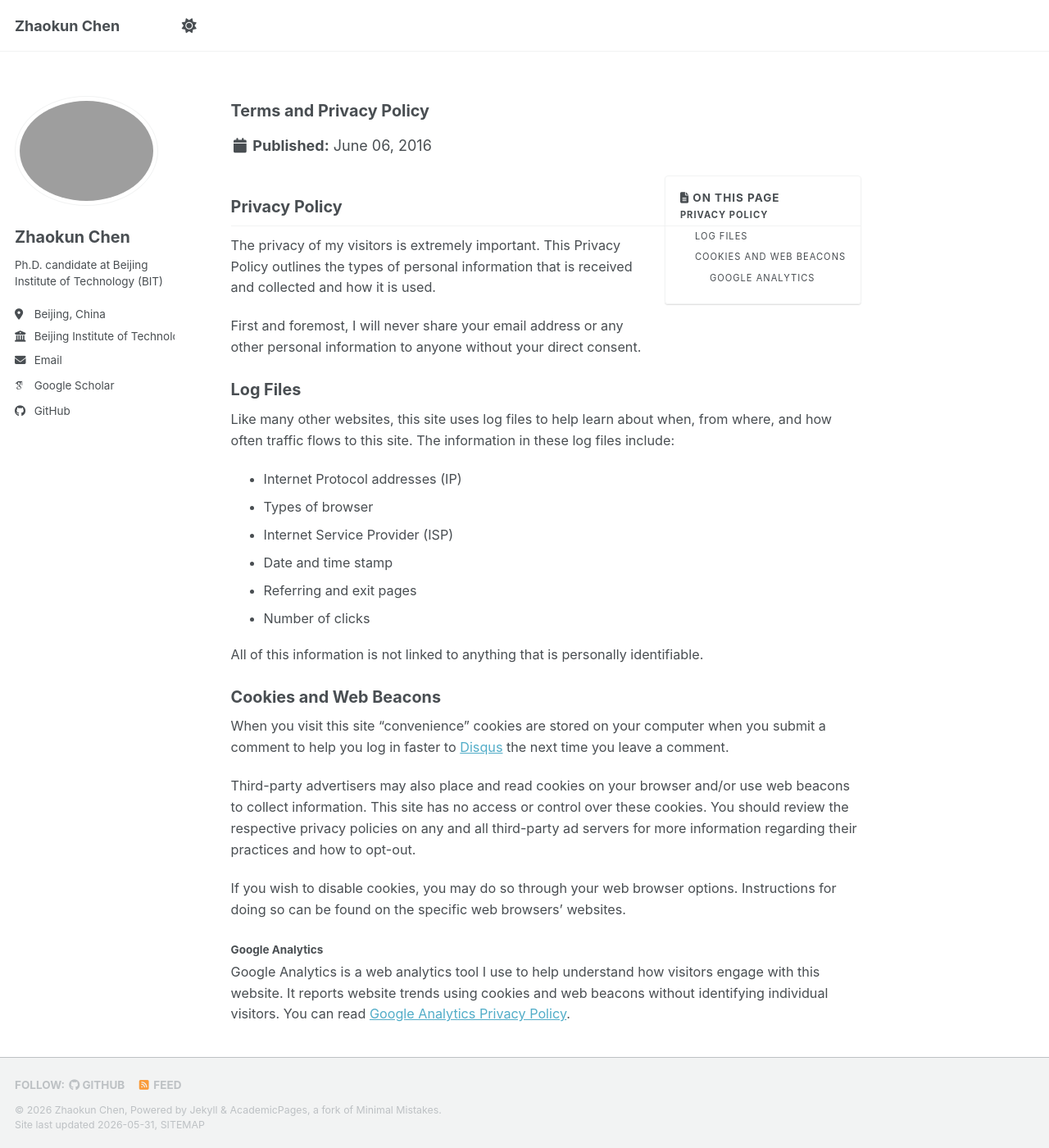
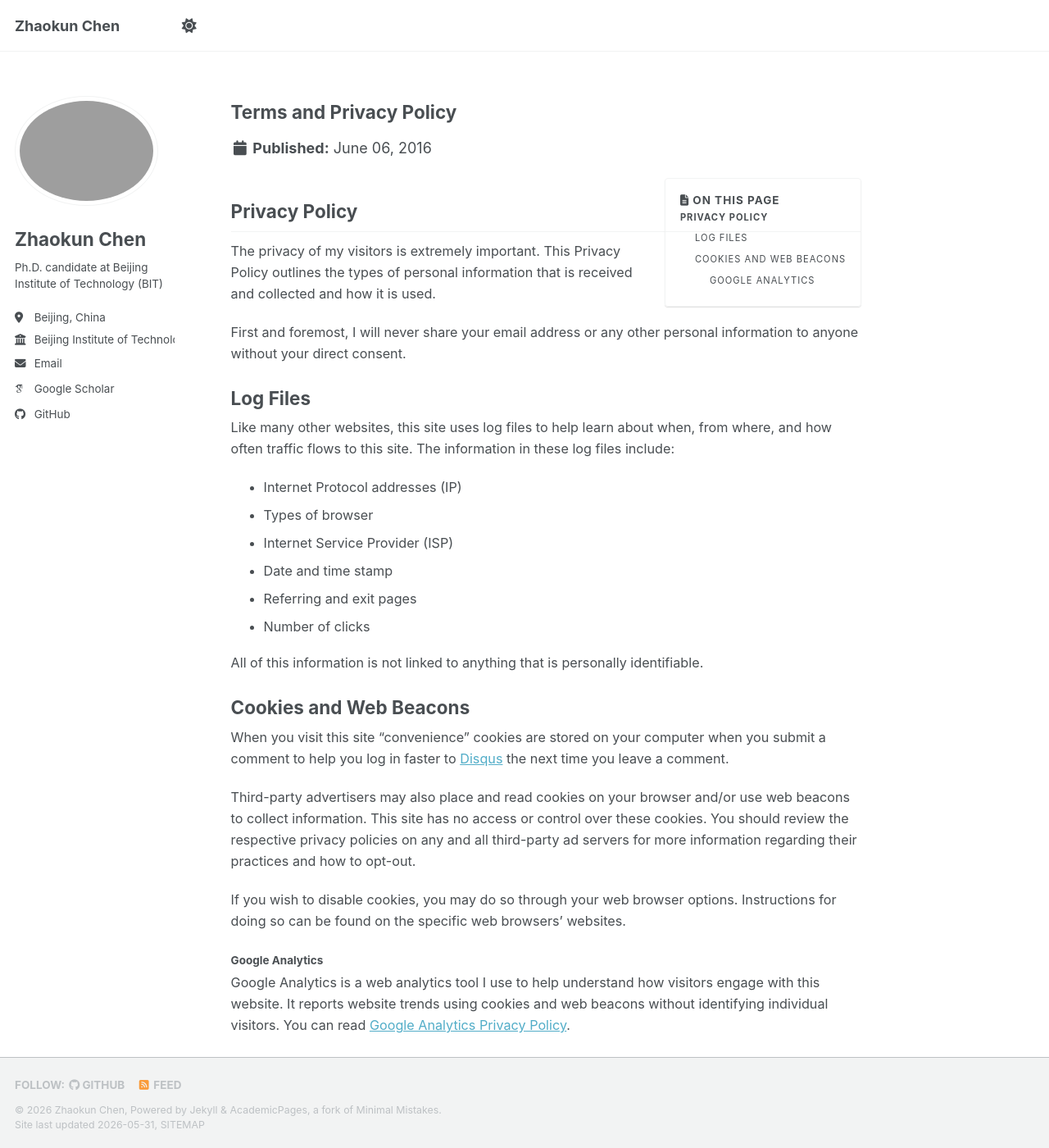
Before and after one commit to zhaokun-bit/zhaokun-bit.github.io, a Jekyll site: the page built from _pages/terms.md, in a window 1280 px wide and 1400 px high. Shown: the whole window at 82% size. Built offline with Jekyll 4.4.1, drawn with Linux system fonts in a browser that asks for light colours; some web fonts are replaced; a script bundle is joined from its source files by our own code; library files that are not in the unit come from our copies.

Commit message:
Update main.scss

```diff
--- a/assets/css/main.scss
+++ b/assets/css/main.scss
@@ -56,7 +56,7 @@ h1, h2, h3,
 .archive__subtitle,
 #main h1,
 #main h2 {
-  font-size: 1.1rem !important; /* 👈 我们故意把它开得很大（1.6rem），用来看它到底有没有生效 */
+  font-size: 1.25rem !important; /* 👈 我们故意把它开得很大（1.6rem），用来看它到底有没有生效 */
   margin-top: 1.5rem !important;
   margin-bottom: 0.6rem !important;
   font-weight: bold !important;
```
